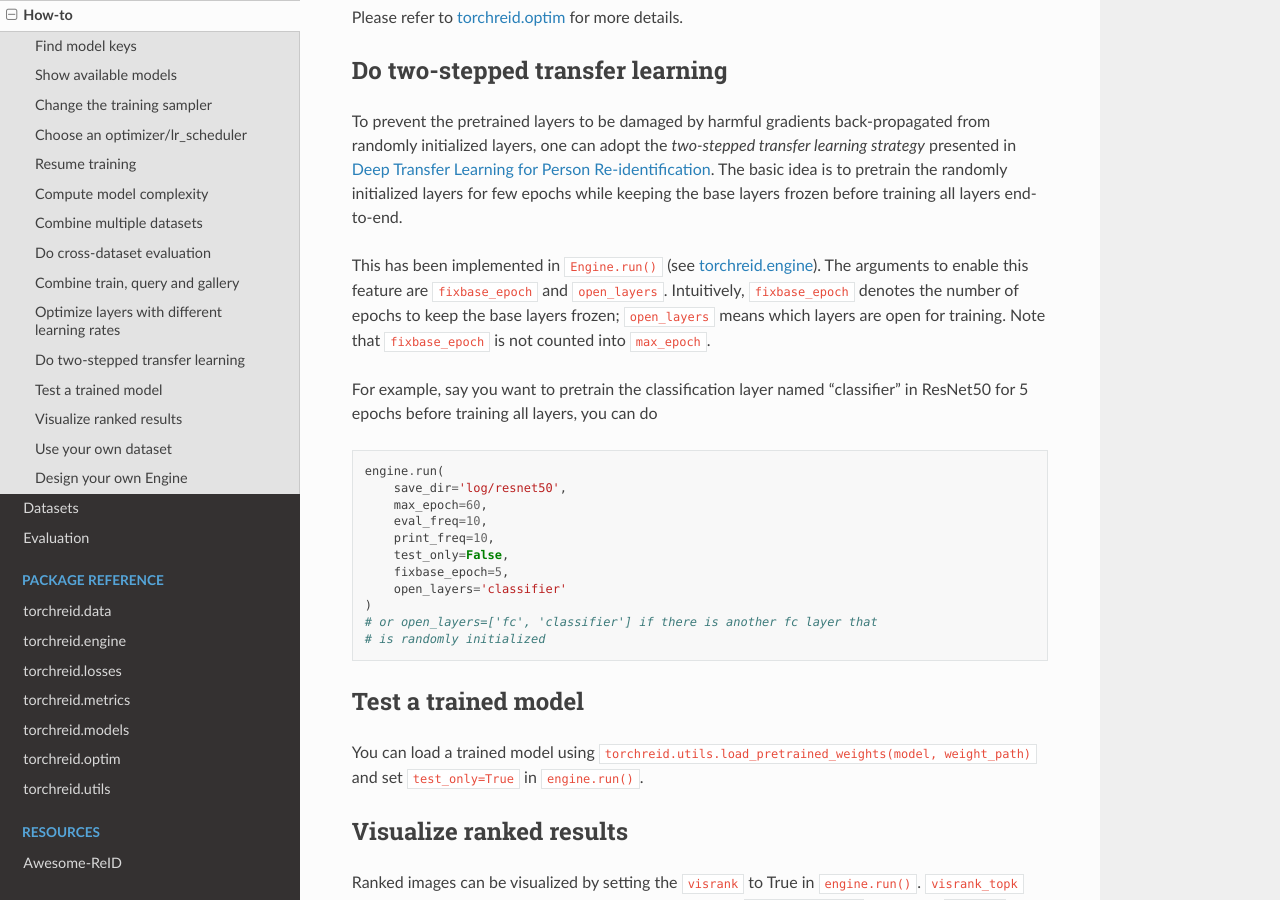
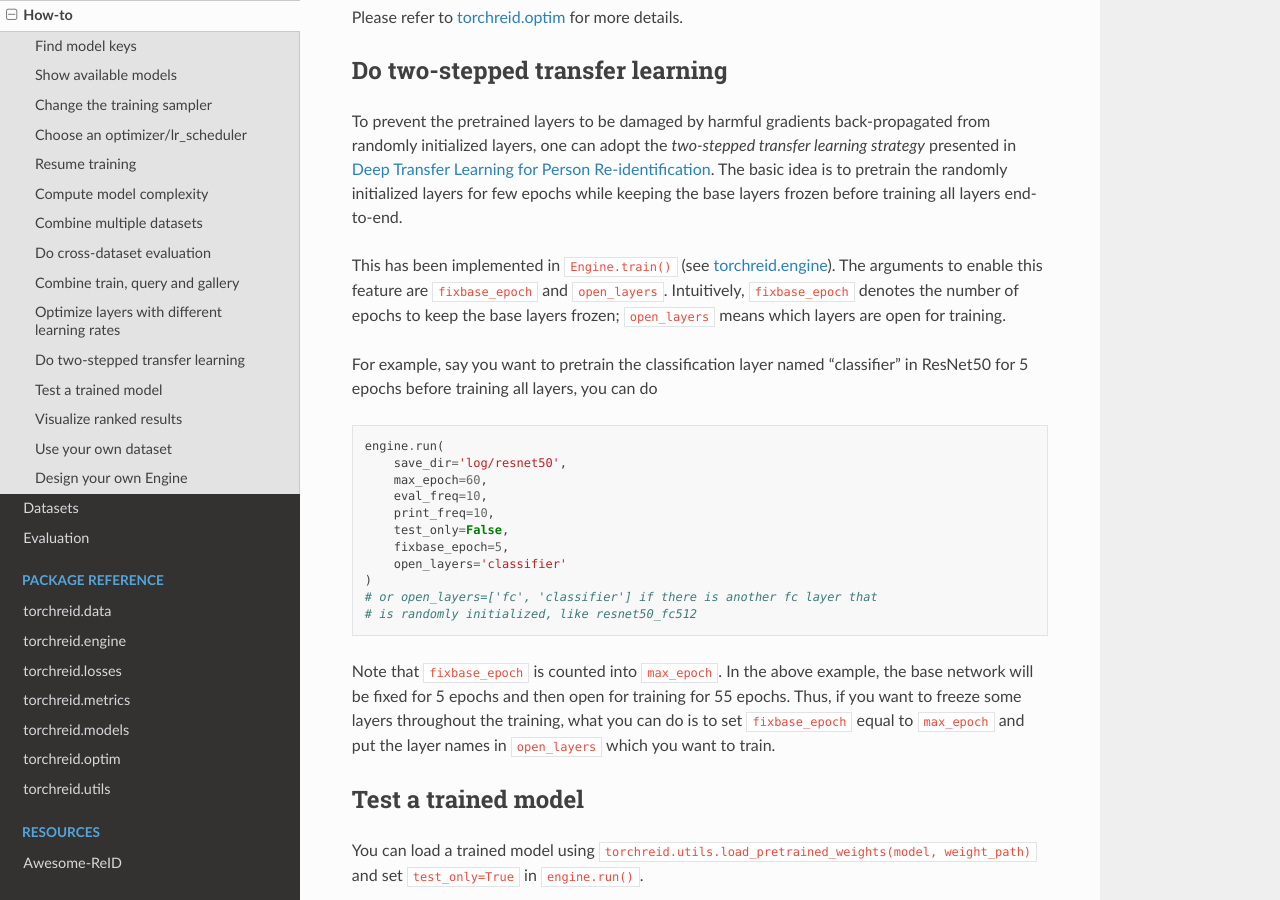
Before and after one commit to KaiyangZhou/deep-person-reid, a Sphinx documentation site: the page built from docs/user_guide.rst, in a window 1280 px wide and 900 px high, scrolled down 3796 px. Built offline with Sphinx 7.4.7 and the Read the Docs theme 2.0.0, drawn with Linux system fonts in a browser that asks for light colours.

Commit message:
update docs

```diff
--- a/docs/user_guide.rst
+++ b/docs/user_guide.rst
@@ -170,7 +170,7 @@ Do two-stepped transfer learning
 -------------------------------------
 To prevent the pretrained layers to be damaged by harmful gradients back-propagated from randomly initialized layers, one can adopt the *two-stepped transfer learning strategy* presented in `Deep Transfer Learning for Person Re-identification <https://arxiv.org/abs/1611.05244>`_. The basic idea is to pretrain the randomly initialized layers for few epochs while keeping the base layers frozen before training all layers end-to-end.
 
-This has been implemented in ``Engine.run()`` (see :ref:`torchreid_engine`). The arguments to enable this feature are ``fixbase_epoch`` and ``open_layers``. Intuitively, ``fixbase_epoch`` denotes the number of epochs to keep the base layers frozen; ``open_layers`` means which layers are open for training. Note that ``fixbase_epoch`` is not counted into ``max_epoch``.
+This has been implemented in ``Engine.train()`` (see :ref:`torchreid_engine`). The arguments to enable this feature are ``fixbase_epoch`` and ``open_layers``. Intuitively, ``fixbase_epoch`` denotes the number of epochs to keep the base layers frozen; ``open_layers`` means which layers are open for training.
 
 For example, say you want to pretrain the classification layer named "classifier" in ResNet50 for 5 epochs before training all layers, you can do
 
@@ -186,7 +186,9 @@ For example, say you want to pretrain the classification layer named "classifier
         open_layers='classifier'
     )
     # or open_layers=['fc', 'classifier'] if there is another fc layer that
-    # is randomly initialized
+    # is randomly initialized, like resnet50_fc512
+
+Note that ``fixbase_epoch`` is counted into ``max_epoch``. In the above example, the base network will be fixed for 5 epochs and then open for training for 55 epochs. Thus, if you want to freeze some layers throughout the training, what you can do is to set ``fixbase_epoch`` equal to ``max_epoch`` and put the layer names in ``open_layers`` which you want to train.
 
 
 Test a trained model
```
